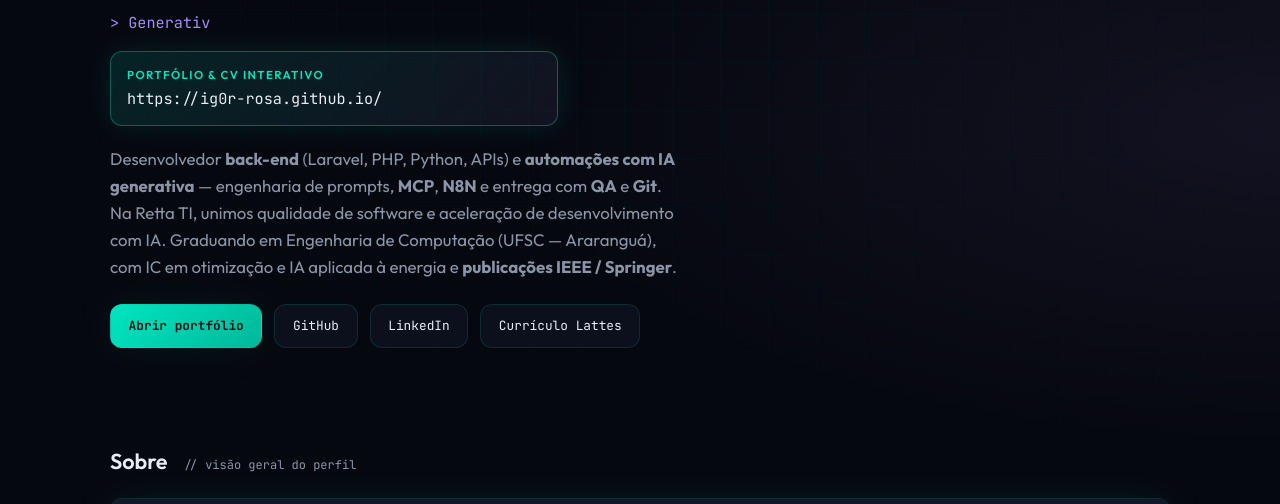
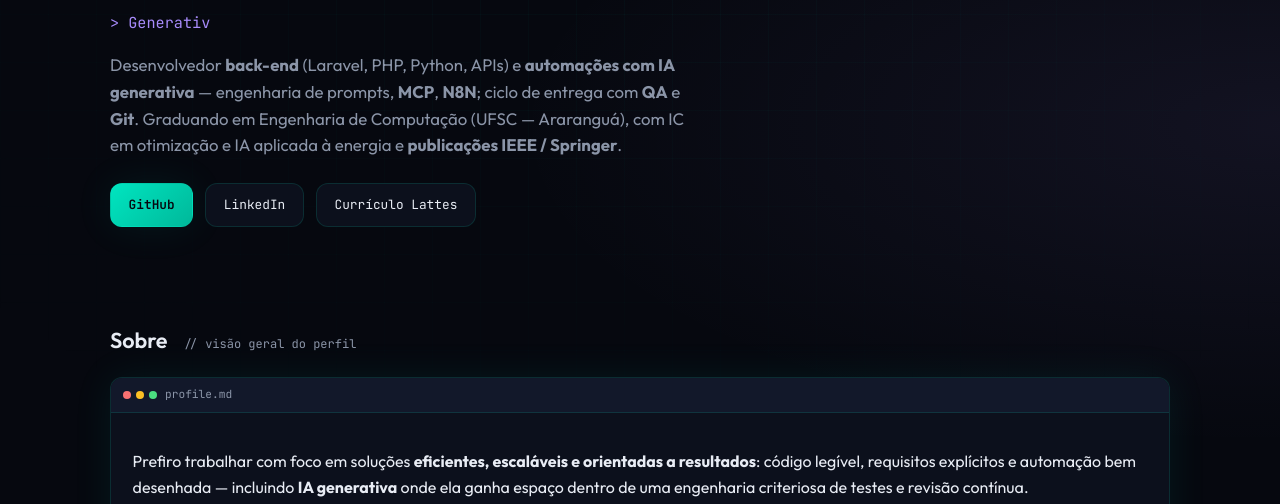
Before and after one commit to Ig0r-Rosa/Ig0r-Rosa.github.io, a plain HTML site: page index.html in a window 1280 px wide. Shown: the part 274-778 px from the top of the page. Drawn offline with Linux system fonts and the light colour scheme.

```diff
--- a/curriculo.css
+++ b/curriculo.css
@@ -192,52 +192,6 @@
   color: var(--violet);
   min-height: 1.5em;
   margin-bottom: 1rem;
-}
-
-/**
- * Link principal do portfólio — destaque visual para recrutadores e meta “above the fold”.
- */
-.hero-portfolio {
-  display: flex;
-  flex-direction: column;
-  gap: 0.2rem;
-  max-width: 28rem;
-  margin-bottom: 1.25rem;
-  padding: 0.85rem 1rem;
-  text-decoration: none;
-  color: var(--text);
-  background: linear-gradient(135deg, rgba(0, 229, 192, 0.12), rgba(167, 139, 250, 0.08));
-  border: 1px solid var(--accent-dim);
-  border-radius: var(--radius);
-  box-shadow: 0 0 28px rgba(0, 229, 192, 0.12);
-  transition: border-color 0.2s, box-shadow 0.2s, transform 0.15s;
-}
-
-.hero-portfolio:hover,
-.hero-portfolio:focus-visible {
-  border-color: var(--accent);
-  box-shadow: 0 0 32px rgba(0, 229, 192, 0.22);
-  transform: translateY(-1px);
-}
-
-.hero-portfolio:focus-visible {
-  outline: 2px solid var(--violet);
-  outline-offset: 3px;
-}
-
-.hero-portfolio-label {
-  font-size: 0.72rem;
-  text-transform: uppercase;
-  letter-spacing: 0.12em;
-  color: var(--accent);
-  font-weight: 600;
-}
-
-.hero-portfolio-url {
-  font-family: var(--font-mono);
-  font-size: clamp(0.8rem, 2vw, 0.95rem);
-  color: var(--text);
-  word-break: break-all;
 }
 
 .hero .lead {
--- a/index.html
+++ b/index.html
@@ -5,7 +5,7 @@
     <meta name="viewport" content="width=device-width, initial-scale=1" />
     <meta
       name="description"
-      content="Igor de Matos da Rosa — desenvolvedor back-end, automações com IA (prompts, MCP, N8N), Laravel, Python, QA. Portfólio: https://ig0r-rosa.github.io/ — UFSC, Retta TI."
+      content="Igor de Matos da Rosa — desenvolvedor back-end (Laravel, PHP, Python, APIs), automações com IA (prompts, MCP, N8N), QA e Git. Graduando em Engenharia de Computação (UFSC — Araranguá), IC em energia e publicações IEEE / Springer. Portfólio em https://ig0r-rosa.github.io/"
     />
     <meta property="og:title" content="Igor de Matos da Rosa | CV interativo" />
     <meta
@@ -13,7 +13,7 @@
       content="Back-end, IA generativa, automação e qualidade de software. Currículo completo em https://ig0r-rosa.github.io/"
     />
     <meta property="og:url" content="https://ig0r-rosa.github.io/" />
-    <meta name="keywords" content="desenvolvedor back-end, Laravel, PHP, Python, IA generativa, automação, MCP, N8N, QA, Git, MySQL, MongoDB, UFSC, Retta TI" />
+    <meta name="keywords" content="desenvolvedor back-end, Laravel, PHP, Python, IA generativa, automação, MCP, N8N, QA, Git, MySQL, MongoDB, UFSC" />
     <link rel="canonical" href="https://ig0r-rosa.github.io/" />
     <link rel="icon" href="Assets/icone.png" type="image/png" />
     <link rel="apple-touch-icon" href="Assets/icone.png" />
@@ -57,27 +57,15 @@
         </p>
         <h1 id="nome-principal">Igor de Matos da Rosa</h1>
         <p id="typed-tagline" class="tagline" aria-live="polite"></p>
-        <a
-          class="hero-portfolio"
-          href="https://ig0r-rosa.github.io/"
-          rel="noopener noreferrer me"
-          aria-label="Portfólio e currículo interativo em ig0r-rosa.github.io"
-        >
-          <span class="hero-portfolio-label">Portfólio &amp; CV interativo</span>
-          <span class="hero-portfolio-url">https://ig0r-rosa.github.io/</span>
-        </a>
         <p class="lead">
           Desenvolvedor <strong>back-end</strong> (Laravel, PHP, Python, APIs) e <strong>automações com IA
-            generativa</strong> — engenharia de prompts, <strong>MCP</strong>, <strong>N8N</strong> e entrega
-          com <strong>QA</strong> e <strong>Git</strong>. Na Retta TI, unimos qualidade de software e
-          aceleração de desenvolvimento com IA. Graduando em Engenharia de Computação (UFSC — Araranguá),
-          com IC em otimização e IA aplicada à energia e <strong>publicações IEEE / Springer</strong>.
+            generativa</strong> — engenharia de prompts, <strong>MCP</strong>, <strong>N8N</strong>; ciclo de
+          entrega com <strong>QA</strong> e <strong>Git</strong>. Graduando em Engenharia de Computação (UFSC —
+          Araranguá), com IC em otimização e IA aplicada à energia e <strong>publicações IEEE /
+          Springer</strong>.
         </p>
         <div class="hero-cta">
-          <a class="btn btn-primary" href="https://ig0r-rosa.github.io/" rel="noopener noreferrer me"
-            >Abrir portfólio</a
-          >
-          <a class="btn btn-ghost" href="https://github.com/Ig0r-Rosa" rel="noopener noreferrer">GitHub</a>
+          <a class="btn btn-primary" href="https://github.com/Ig0r-Rosa" rel="noopener noreferrer">GitHub</a>
           <a
             class="btn btn-ghost"
             href="https://www.linkedin.com/in/igor-de-matos-da-rosa/"
@@ -102,10 +90,10 @@
           </div>
           <div class="panel-body">
             <p>
-              Focado em soluções <strong>eficientes, escaláveis e orientadas a resultados</strong>. Na
-              <strong>Retta TI</strong>, atuo em desenvolvimento de sistemas personalizados, controle de
-              qualidade e automação com <strong>IA generativa</strong>, acelerando geração, validação e
-              documentação de código.
+              Prefiro trabalhar com foco em soluções <strong>eficientes, escaláveis e orientadas a resultados</strong>:
+              código legível, requisitos explícitos e automação bem desenhada —
+              incluindo <strong>IA generativa</strong> onde ela ganha espaço dentro de uma engenharia criteriosa de
+              testes e revisão contínua.
             </p>
             <p style="margin-top: 1rem; color: var(--text-muted)">
               Objetivo profissional: atuar em projetos com maior complexidade técnica e impacto no negócio,
```
